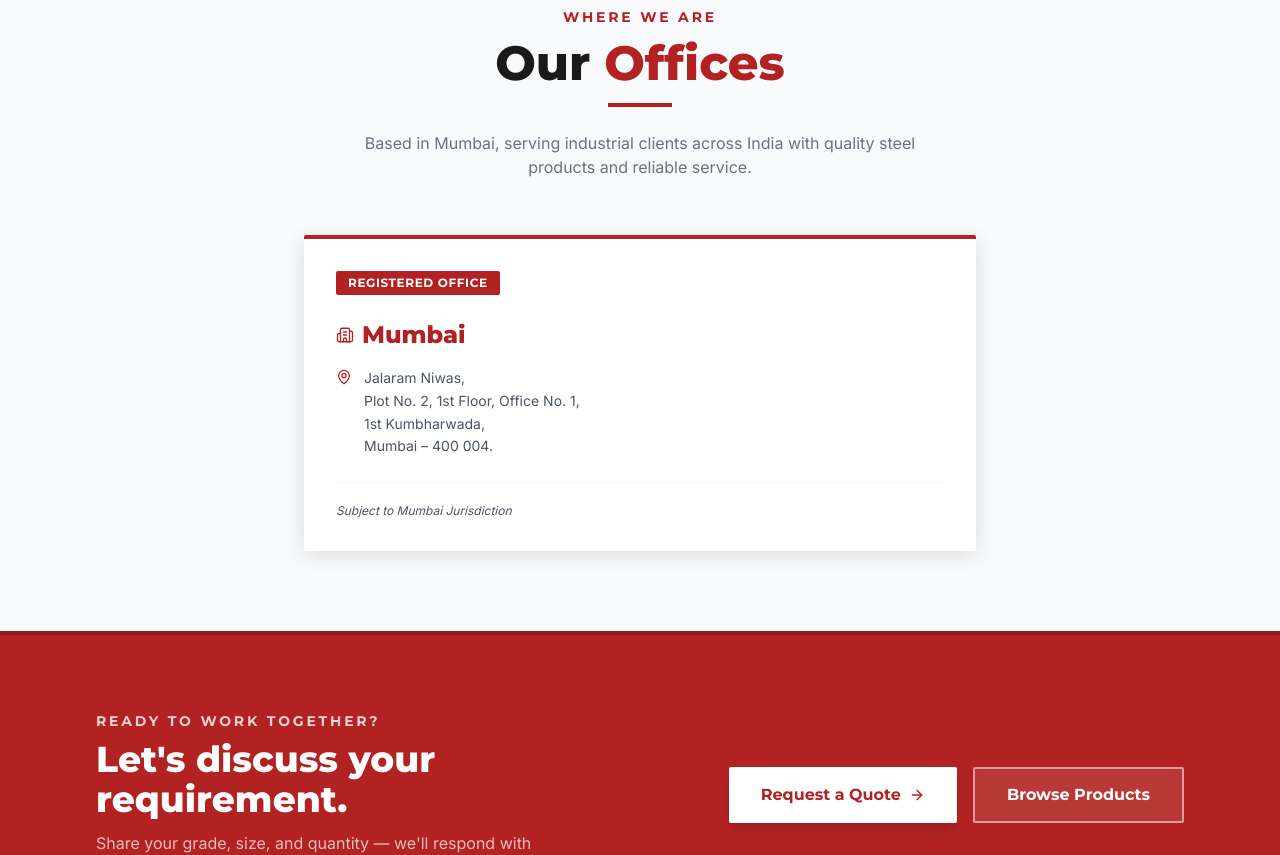
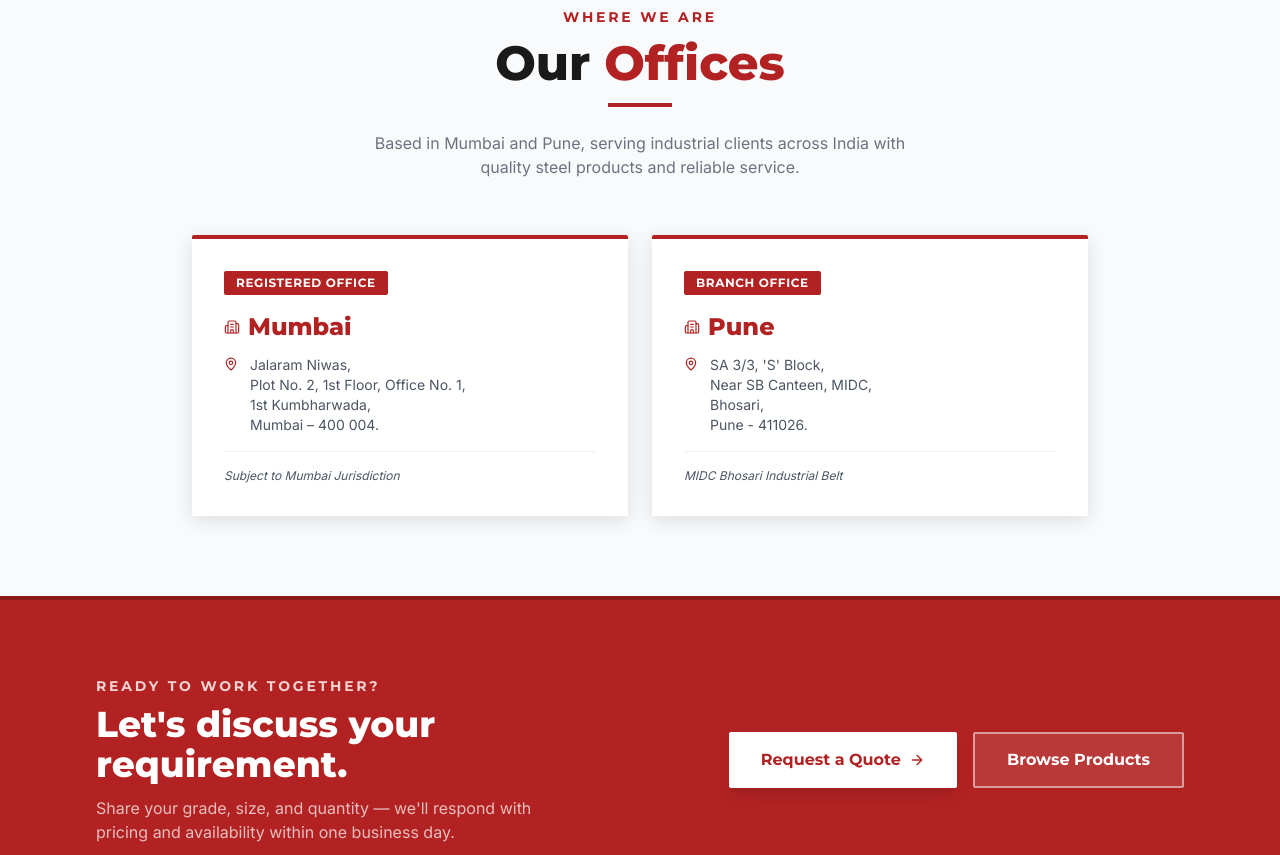
Before and after one commit to RajanPal920/Nagraj-website, a React (Vite) app: page /about in a window 1280 px wide. Shown: the part 4700-5555 px from the top of the page. Built offline with nearby package versions, Linux system fonts and the light colour scheme.

Commit message:
add branch details in about page

```diff
--- a/src/components/Footer.tsx
+++ b/src/components/Footer.tsx
@@ -71,9 +71,8 @@ export function Footer() {
                     strokeWidth={2}
                   />
                   <div className="font-body text-white/70 text-sm">
-                    <span className="text-white font-semibold">Mr. Rajesh</span>
-                    <br />
-                    <span className="text-xs">(CEO)</span>
+                    <span className="text-white font-semibold">Mr. Rajesh Padhiyar </span>
+                    <span className="text-xs"> (CEO)</span>
                   </div>
                 </div>
 
--- a/src/pages/AboutPage.tsx
+++ b/src/pages/AboutPage.tsx
@@ -65,6 +65,21 @@ const offices = [
       "Mumbai – 400 004.",
     ],
     note: "Subject to Mumbai Jurisdiction",
+    accent: "from-brand-red to-brand-red-dark",
+    border: "border-brand-red",
+    badge: "bg-brand-red",
+  },
+  {
+    id: "pune",
+    type: "Branch Office",
+    city: "Pune",
+    address: [
+      "SA 3/3, 'S' Block,",
+      "Near SB Canteen, MIDC,",
+      "Bhosari,",
+      "Pune - 411026.",
+    ],
+    note: "MIDC Bhosari Industrial Belt",
     accent: "from-brand-red to-brand-red-dark",
     border: "border-brand-red",
     badge: "bg-brand-red",
@@ -149,7 +164,6 @@ export function AboutPage() {
                 alt="Nagraj Metal Industries warehouse facility"
                 className="absolute inset-0 w-full h-full object-cover transition-transform duration-700 hover:scale-105"
               />
-              {/* Gradient overlay removed */}
 
               {/* Floating badge */}
               <div className="absolute bottom-6 left-6 right-6 bg-white/95 backdrop-blur shadow-lg p-5 rounded-sm flex items-center gap-4">
@@ -454,44 +468,44 @@ export function AboutPage() {
             </h2>
             <div className="section-divider mx-auto bg-brand-red" />
             <p className="font-body text-gray-500 text-base max-w-xl mx-auto">
-              Based in Mumbai, serving industrial clients across India with
-              quality steel products and reliable service.
+              Based in Mumbai and Pune, serving industrial clients across India
+              with quality steel products and reliable service.
             </p>
           </div>
 
-          <div className="max-w-2xl mx-auto">
+          <div className="grid sm:grid-cols-2 gap-6 max-w-4xl mx-auto">
             {offices.map(({ id, type, city, address, note, border, badge }) => (
               <div
                 key={id}
                 id={`about-office-${id}`}
-                className={`rounded-sm border-t-4 ${border} bg-white shadow-card hover:shadow-card-hover hover:-translate-y-1 transition-all duration-300 p-8`}
+                className={`rounded-sm border-t-4 ${border} bg-white shadow-card hover:shadow-card-hover hover:-translate-y-1 transition-all duration-300 p-6 sm:p-8`}
               >
-                <div className="flex items-center gap-3 mb-6">
+                <div className="flex items-center gap-3 mb-4">
                   <div
-                    className={`${badge} text-white text-xs font-display font-bold px-3 py-1 rounded-sm uppercase tracking-wider`}
+                    className={`${badge} text-white text-[10px] sm:text-xs font-display font-bold px-2.5 sm:px-3 py-1 rounded-sm uppercase tracking-wider`}
                   >
                     {type}
                   </div>
                 </div>
 
-                <div className="flex items-center gap-2 mb-4">
+                <div className="flex items-center gap-2 mb-3">
                   <Building2
-                    size={18}
+                    size={16}
                     className="text-brand-red"
                     strokeWidth={1.75}
                   />
-                  <h3 className="font-display font-extrabold text-2xl text-brand-red">
+                  <h3 className="font-display font-extrabold text-xl sm:text-2xl text-brand-red">
                     {city}
                   </h3>
                 </div>
 
-                <div className="flex gap-3 mb-6">
+                <div className="flex gap-3 mb-4">
                   <MapPin
-                    size={16}
+                    size={14}
                     className="text-brand-red flex-shrink-0 mt-0.5"
                     strokeWidth={2}
                   />
-                  <address className="not-italic font-body text-gray-600 text-sm leading-relaxed">
+                  <address className="not-italic font-body text-gray-600 text-xs sm:text-sm leading-relaxed">
                     {address.map((line, i) => (
                       <span key={i}>
                         {line}
@@ -501,8 +515,8 @@ export function AboutPage() {
                   </address>
                 </div>
 
-                <div className="pt-5 border-t border-gray-100">
-                  <p className="font-body text-xs text-gray-600 italic">
+                <div className="pt-4 border-t border-gray-100">
+                  <p className="font-body text-[10px] sm:text-xs text-gray-600 italic">
                     {note}
                   </p>
                 </div>
```
